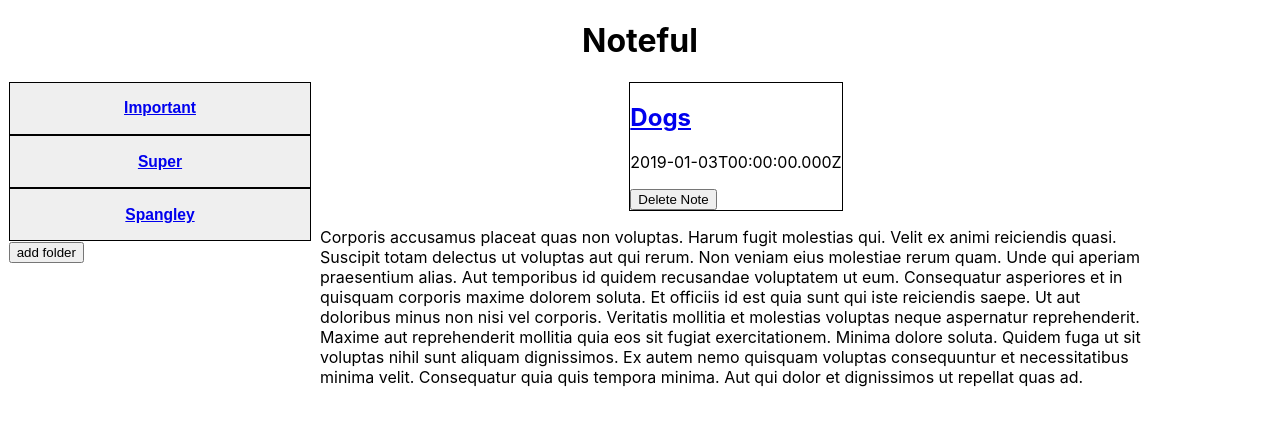
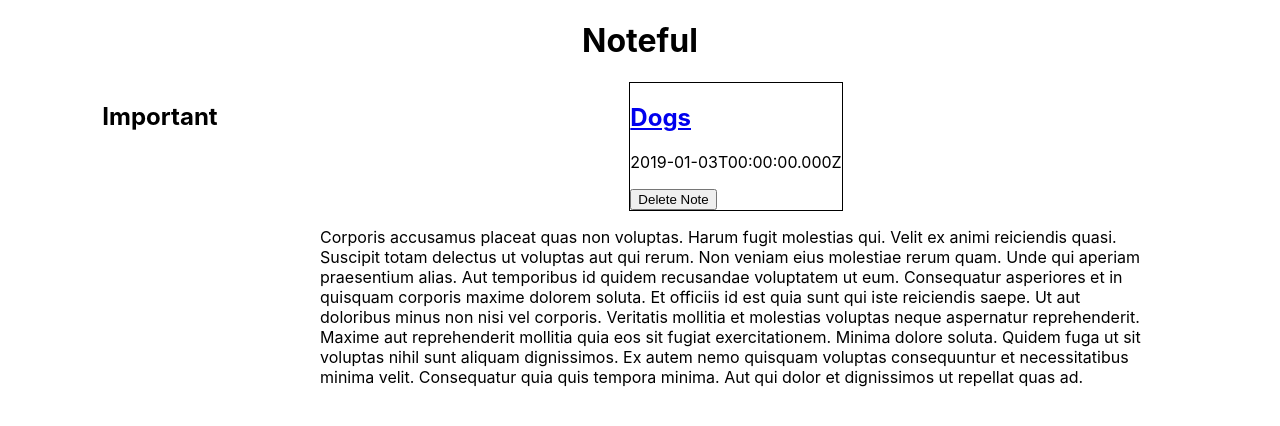
Before and after one commit to thinkful-ei-narwhal/noteful-client-daniel, a React (Create React App) app: page /Notes/cbc787a0-ffaf-11e8-8eb2-f2801f1b9fd1 in a window 1280 px wide. Shown: the top 426 px of the page. Built offline with nearby package versions, Linux system fonts and the light colour scheme.

Commit message:
need to add back button

```diff
--- a/src/components/NotePage.js
+++ b/src/components/NotePage.js
@@ -8,18 +8,18 @@ export default class NotePage extends Component {
 
 
 
-    const shownNote= this.props.notes.find(note => note.id === this.props.match.params.noteId);
+    const shownNote = this.props.notes.find(note => note.id === this.props.match.params.noteId);
+
+    const shownFolder = this.props.folders.find(folder => folder.id === shownNote.folderId);
 
     console.log(shownNote);
 
      return (
        <main>
          <section className="folderList">
-         <FolderList
-         folders={this.props.folders}
-         />
+         <h2>{shownFolder.name}</h2>
          </section>
-         <section className="noteList ">
+         <section className="noteList">
          <NoteList
          notes={[shownNote]}
          />
```
